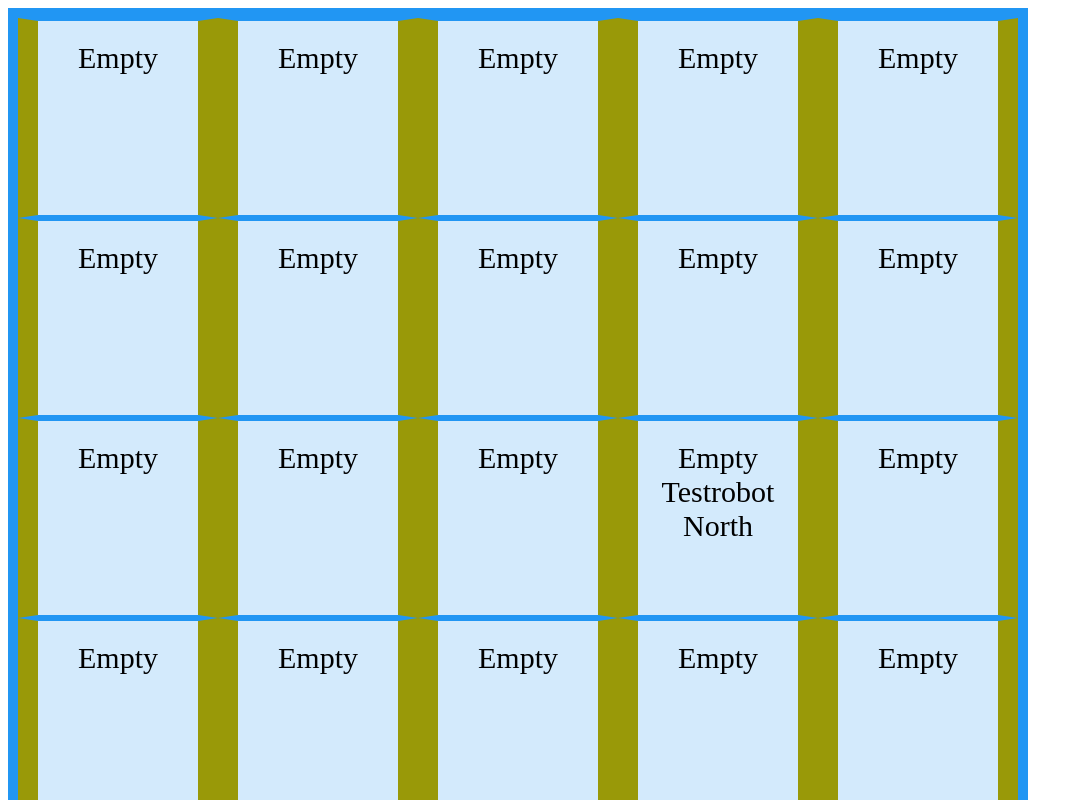
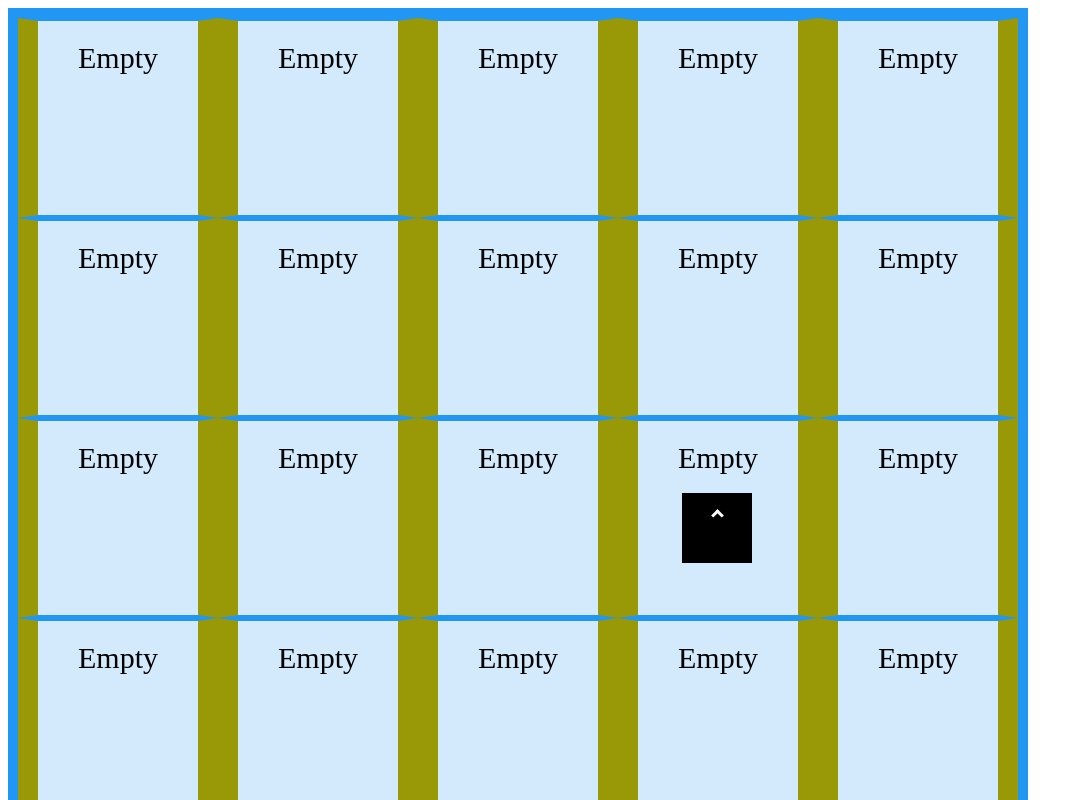
Before and after one commit to EelcoTimmerman/RoboRally, a React app in the folder roborallyFrontEnd/: page / in a window 1280 px wide. Shown: the top 800 px of the page, without its empty margins (0-1083 px from the left). Built offline with nearby package versions, Linux system fonts and the light colour scheme.

Commit message:
robot represented as inner square
robot direction represented as arrow:
west and east finished (former versions commented out),
north and south in progress, current try north commented out

Co-authored-by: joris.bink

```diff
--- a/roborallyFrontEnd/public/indexStyle.css
+++ b/roborallyFrontEnd/public/indexStyle.css
@@ -27,9 +27,111 @@ html {
 
 .inner-square {
   background-color: black;
-  width: 50%;
-  height: 50%;
-  margin: 5px;
+  width: 70px;
+  height: 70px;
+  margin-top: 15%;
+  margin-left: 20%;
+}
+
+.North-arrow {
+  transform: rotate(-135deg);
+  -webkit-transform: rotate(-135deg);
+  border: solid white;
+  border-width: 0 3px 3px 0;
+  display: inline-block;
+  padding: 3px;
+}
+
+/* .North-arrow {
+  width: 0;
+  height: 0;
+  border-width: 6px;
+  border-style: solid;
+  border-bottom-color: white;
+  border-left-color: white;
+  margin: 10px;
+}
+
+.North-arrow:before{
+    right: 0;
+    top: -3px;
+    position: absolute;
+    height: 4px;
+    box-shadow: inset 0 0 0 32px;
+    transform: rotate(-45deg);
+    width: 15px;
+    transform-origin: right top;
+}
+
+.North-arrow:after{
+    transform: rotate(-45deg);
+  } */
+
+/* .East-arrow {
+  transform: rotate(-45deg);
+  -webkit-transform: rotate(-45deg);
+  border: solid white;
+  border-width: 0 3px 3px 0;
+  display: inline-block;
+  padding: 3px;
+} */
+
+.East-arrow:after {
+  content: "";
+  display: inline-block;
+  width: 0;
+  height: 0;
+  border-left: 10px solid white;
+  border-top: 10px solid transparent;
+  border-bottom: 8px solid transparent;
+  vertical-align: middle;
+}
+
+.East-arrow:before {
+  width: 20px;
+  height: 2px;
+  background: white;
+  content: "";
+  display: inline-block;
+  vertical-align: middle;
+}
+
+.South-arrow {
+  transform: rotate(45deg);
+  -webkit-transform: rotate(45deg);
+  border: solid white;
+  border-width: 0 3px 3px 0;
+  display: inline-block;
+  padding: 3px;
+}
+
+/* .West-arrow {
+  transform: rotate(135deg);
+  -webkit-transform: rotate(135deg);
+  border: solid white;
+  border-width: 0 3px 3px 0;
+  display: inline-block;
+  padding: 3px;
+} */
+
+.West-arrow:before {
+  content: "";
+  display: inline-block;
+  width: 0;
+  height: 0;
+  border-right: 10px solid white;
+  border-top: 10px solid transparent;
+  border-bottom: 8px solid transparent;
+  vertical-align: middle;
+}
+
+.West-arrow:after {
+  width: 20px;
+  height: 2px;
+  background: white;
+  content: "";
+  display: inline-block;
+  vertical-align: middle;
 }
 
 /* .kalaha{
--- a/roborallyFrontEnd/src/board/Board.tsx
+++ b/roborallyFrontEnd/src/board/Board.tsx
@@ -1,5 +1,6 @@
 import React, { Component } from "react";
 import { Square } from "./Square";
+import { Robot } from "../Robot";
 
 interface BoardProps{
     squares: Square[][];
@@ -43,12 +44,23 @@ function createSquare(square: Square, rowNumber: number, columnNumber: number):J
     }
 
     let squareText = square.type;
-
+    let robotElement : JSX.Element = <div></div>;
     if(square.robot != undefined){
-        squareText += "\n " + square.robot.name + " " + square.robot.orientation;
+        robotElement = createRobot(square.robot);
+        // squareText += "\n " + square.robot.name + " " + square.robot.orientation;
     }
 
-    return <div key={(columnNumber + 1) * (rowNumber + 1)} style={style}>
+    return (<div key={(columnNumber + 1) * (rowNumber + 1)} style={style}>
             {squareText}
-        </div>;
+            {robotElement}
+        </div>);
 }
+
+function createRobot(robot: Robot):JSX.Element{
+    let classname:string = robot.orientation + "-arrow";
+    return (<div className="inner-square">
+        <div className={classname}>
+
+        </div>
+    </div>);
+}
```
